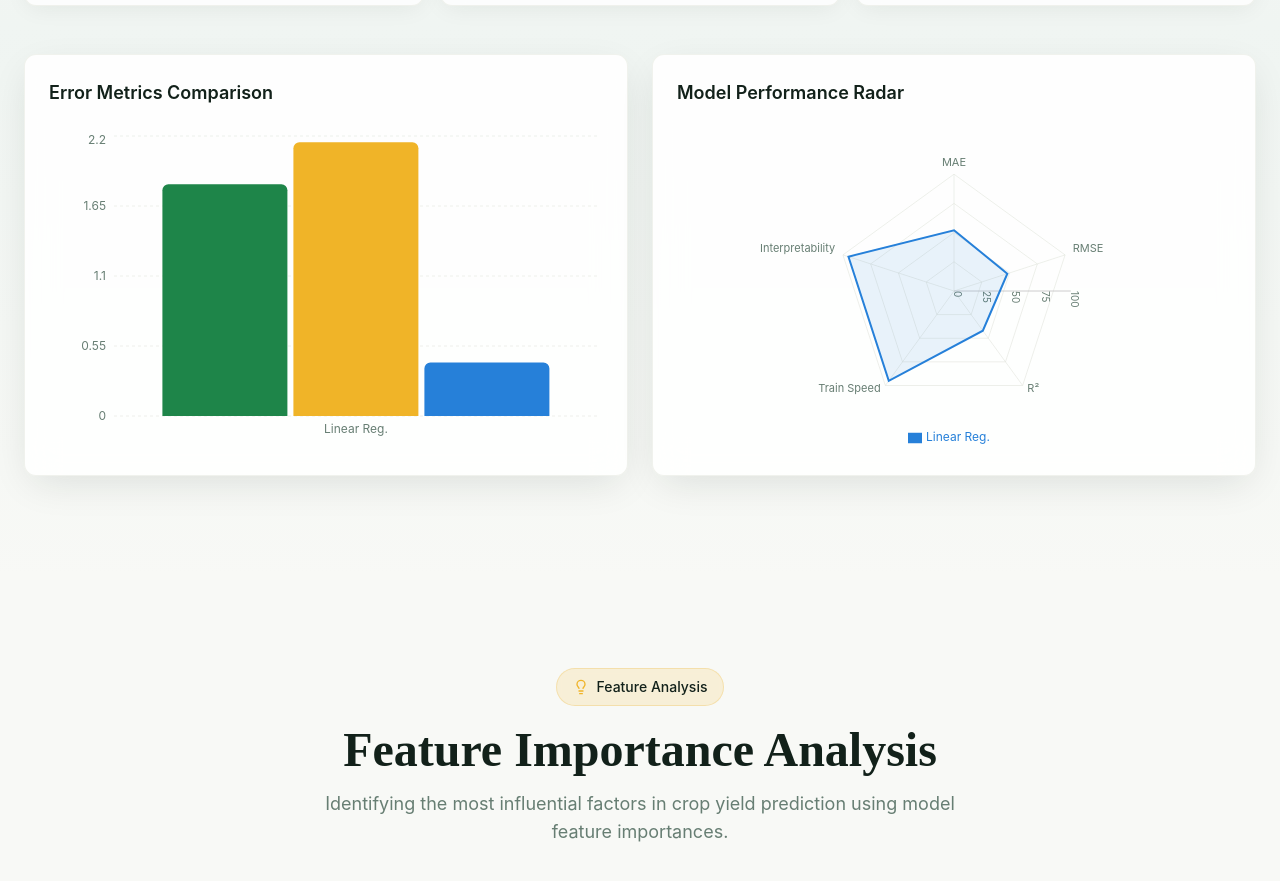
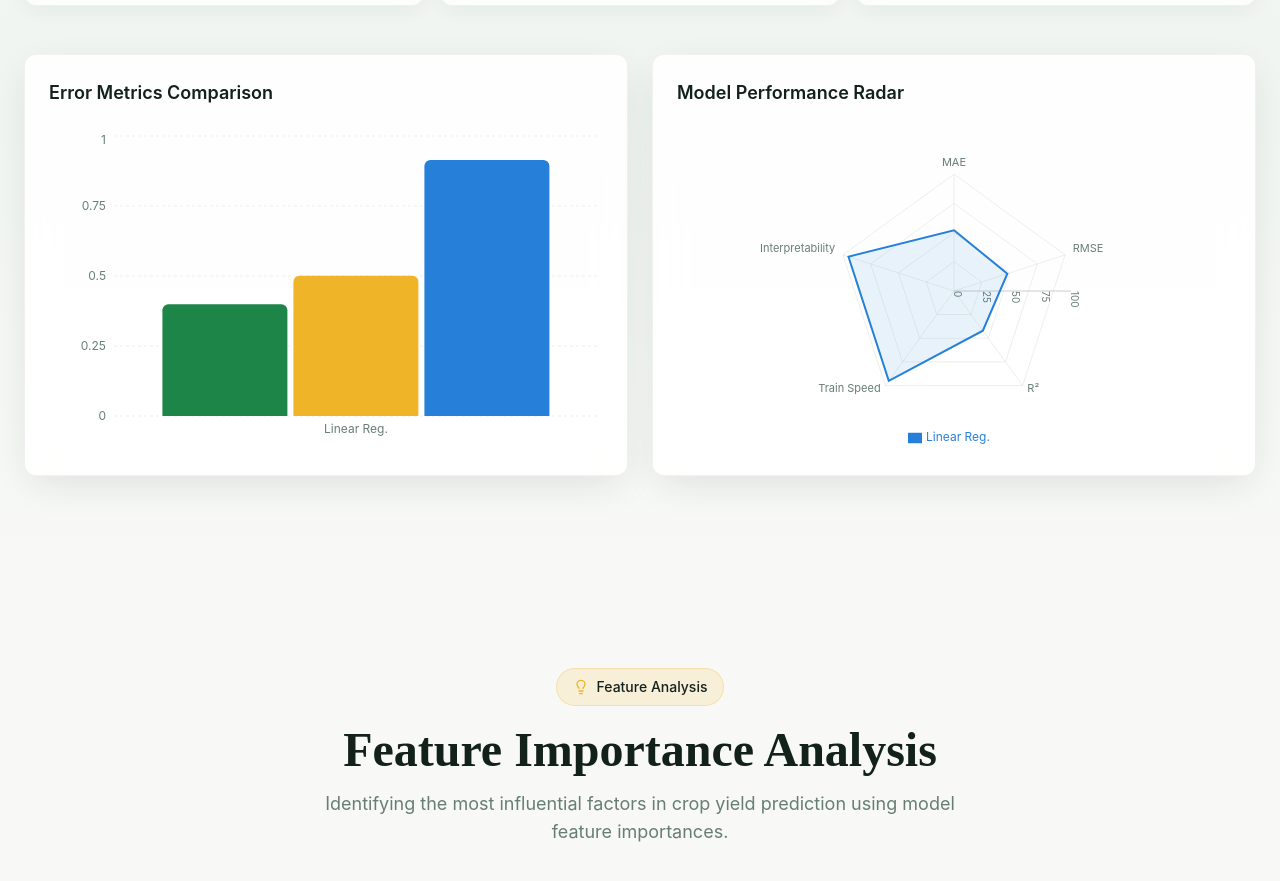
Before and after one commit to Aryanbhargava18/CropYieldAi, a React (Vite) app: page / in a window 1280 px wide. Shown: the part 2380-3261 px from the top of the page. Built offline with nearby package versions, Linux system fonts and the light colour scheme; the HTML template or start-up script is replaced by a standard one.

Commit message:
Update ModelPerformance component

```diff
--- a/src/components/ModelPerformance.tsx
+++ b/src/components/ModelPerformance.tsx
@@ -3,7 +3,7 @@ import { BarChart, Bar, XAxis, YAxis, CartesianGrid, Tooltip, ResponsiveContaine
 import { Activity, TrendingUp, Target, BarChart3, CheckCircle2 } from "lucide-react";
 
 const metricsData = [
-  { model: "Linear Reg.", MAE: 1.82, RMSE: 2.15, R2: 0.42 },
+  { model: "Linear Reg.", MAE: 0.3992, RMSE: 0.5009, R2: 0.9140 },
 ];
 
 const radarData = [
```
